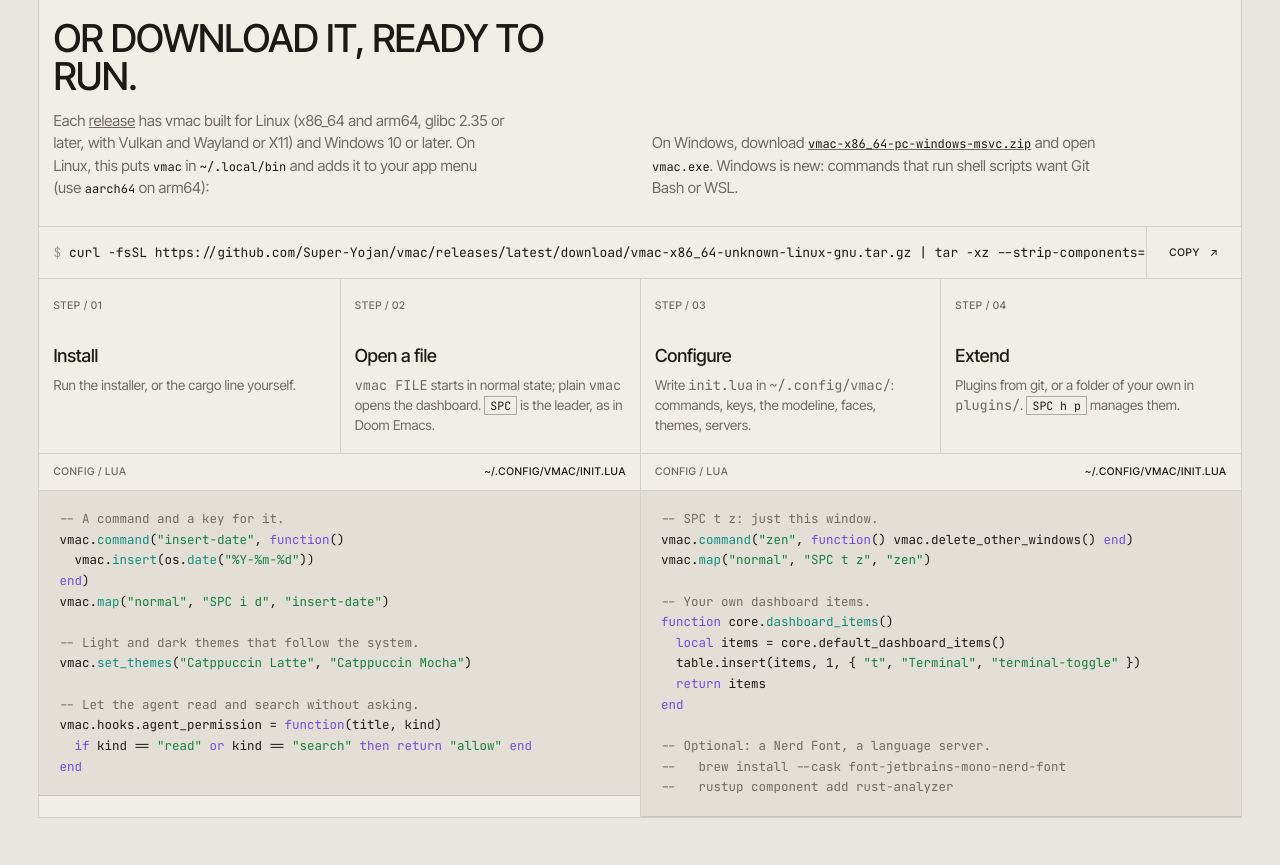
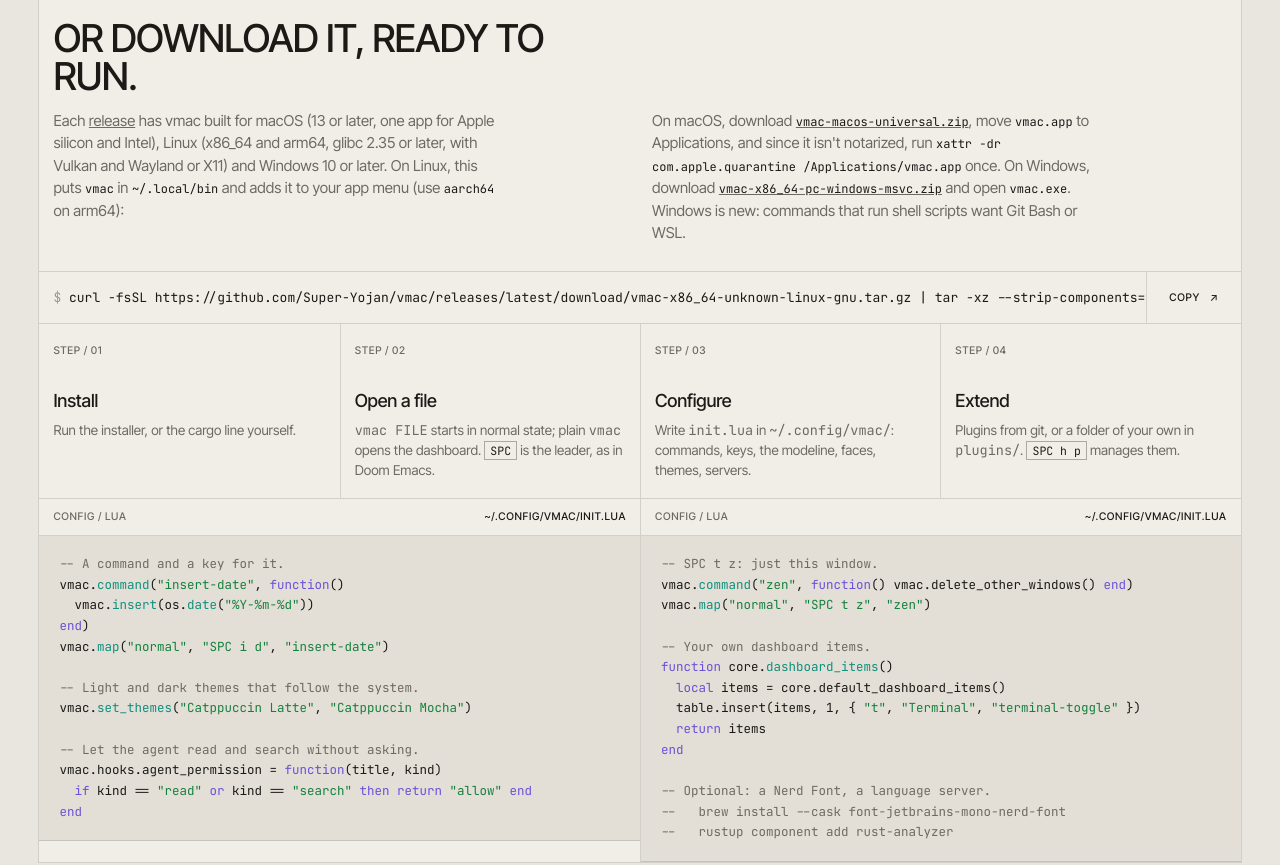
Before and after one commit to Super-Yojan/vmac, a plain HTML site: page docs/index.html in a window 1280 px wide. Shown: the part 6866-7731 px from the top of the page. Drawn offline with Linux system fonts and the light colour scheme.

Commit message:
The macOS app in each release: vmac.app, universal
vmac-macos-universal.zip: one binary for Apple silicon and Intel, signed
ad hoc (not notarized). make-app.sh takes VMAC_BIN to package a binary
built elsewhere.

Co-Authored-By: Claude Opus 5.5 <noreply@anthropic.com>

```diff
--- a/docs/index.html
+++ b/docs/index.html
@@ -396,8 +396,8 @@ src/modeline.lua  <span class="c-d">(2 changes)</span>
       </div>
       <div class="intro">
         <h2>Or download it, ready to run.</h2>
-        <p>Each <a href="https://github.com/Super-Yojan/vmac/releases">release</a> has vmac built for Linux (x86_64 and arm64, glibc 2.35 or later, with Vulkan and Wayland or X11) and Windows 10 or later. On Linux, this puts <code>vmac</code> in <code>~/.local/bin</code> and adds it to your app menu (use <code>aarch64</code> on arm64):</p>
-        <p class="side">On Windows, download <a href="https://github.com/Super-Yojan/vmac/releases/latest/download/vmac-x86_64-pc-windows-msvc.zip"><code>vmac-x86_64-pc-windows-msvc.zip</code></a> and open <code>vmac.exe</code>. Windows is new: commands that run shell scripts want Git Bash or WSL.</p>
+        <p>Each <a href="https://github.com/Super-Yojan/vmac/releases">release</a> has vmac built for macOS (13 or later, one app for Apple silicon and Intel), Linux (x86_64 and arm64, glibc 2.35 or later, with Vulkan and Wayland or X11) and Windows 10 or later. On Linux, this puts <code>vmac</code> in <code>~/.local/bin</code> and adds it to your app menu (use <code>aarch64</code> on arm64):</p>
+        <p class="side">On macOS, download <a href="https://github.com/Super-Yojan/vmac/releases/latest/download/vmac-macos-universal.zip"><code>vmac-macos-universal.zip</code></a>, move <code>vmac.app</code> to Applications, and since it isn't notarized, run <code>xattr -dr com.apple.quarantine /Applications/vmac.app</code> once. On Windows, download <a href="https://github.com/Super-Yojan/vmac/releases/latest/download/vmac-x86_64-pc-windows-msvc.zip"><code>vmac-x86_64-pc-windows-msvc.zip</code></a> and open <code>vmac.exe</code>. Windows is new: commands that run shell scripts want Git Bash or WSL.</p>
       </div>
       <div class="cmd">
         <code id="linux-cmd">curl -fsSL https://github.com/Super-Yojan/vmac/releases/latest/download/vmac-x86_64-unknown-linux-gnu.tar.gz | tar -xz --strip-components=1 -C ~/.local</code>
@@ -540,7 +540,7 @@ vmac.<span class="c-f">map</span>(<span class="c-s">"normal"</span>, <span class
     <div><span class="label">Links</span><ul><li><a href="https://github.com/Super-Yojan/vmac">GitHub</a></li><li><a href="https://github.com/Super-Yojan/vmac/releases">Releases</a></li></ul></div>
     <div><span class="label">Learn</span><ul><li><a href="tutorial.html">Tutorial</a></li><li><a href="https://github.com/Super-Yojan/vmac#keys">Keys</a></li><li><a href="https://github.com/Super-Yojan/vmac#customizing">Customizing</a></li></ul></div>
     <div><span class="label">Extend</span><ul><li><a href="https://github.com/Super-Yojan/vmac/tree/master/examples/plugins">Example plugins</a></li><li><a href="https://github.com/Super-Yojan/vmac#coding-agent">The assistant</a></li></ul></div>
-    <div><span class="label">Install</span><ul><li><a href="#install">From source</a></li><li><a href="#install">Linux and Windows</a></li><li><a href="https://github.com/Super-Yojan/vmac#install">Mac app</a></li></ul></div>
+    <div><span class="label">Install</span><ul><li><a href="#install">From source</a></li><li><a href="#install">Downloads</a></li><li><a href="https://github.com/Super-Yojan/vmac#install">Mac app</a></li></ul></div>
   </div>
   <div class="legal">
     <span class="label">MIT or Apache-2.0</span>
```
Also changed, not shown: 3 other files.
